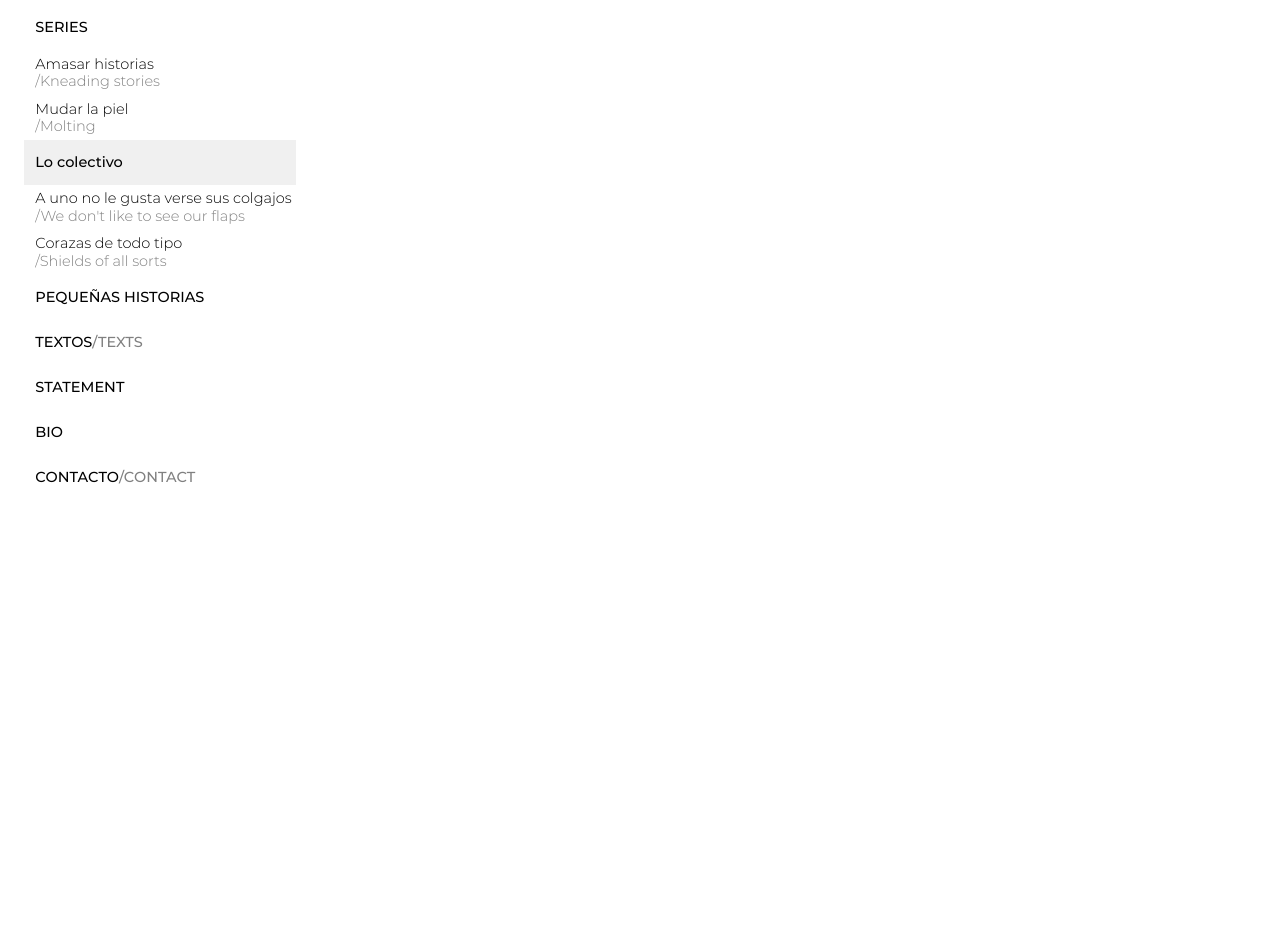
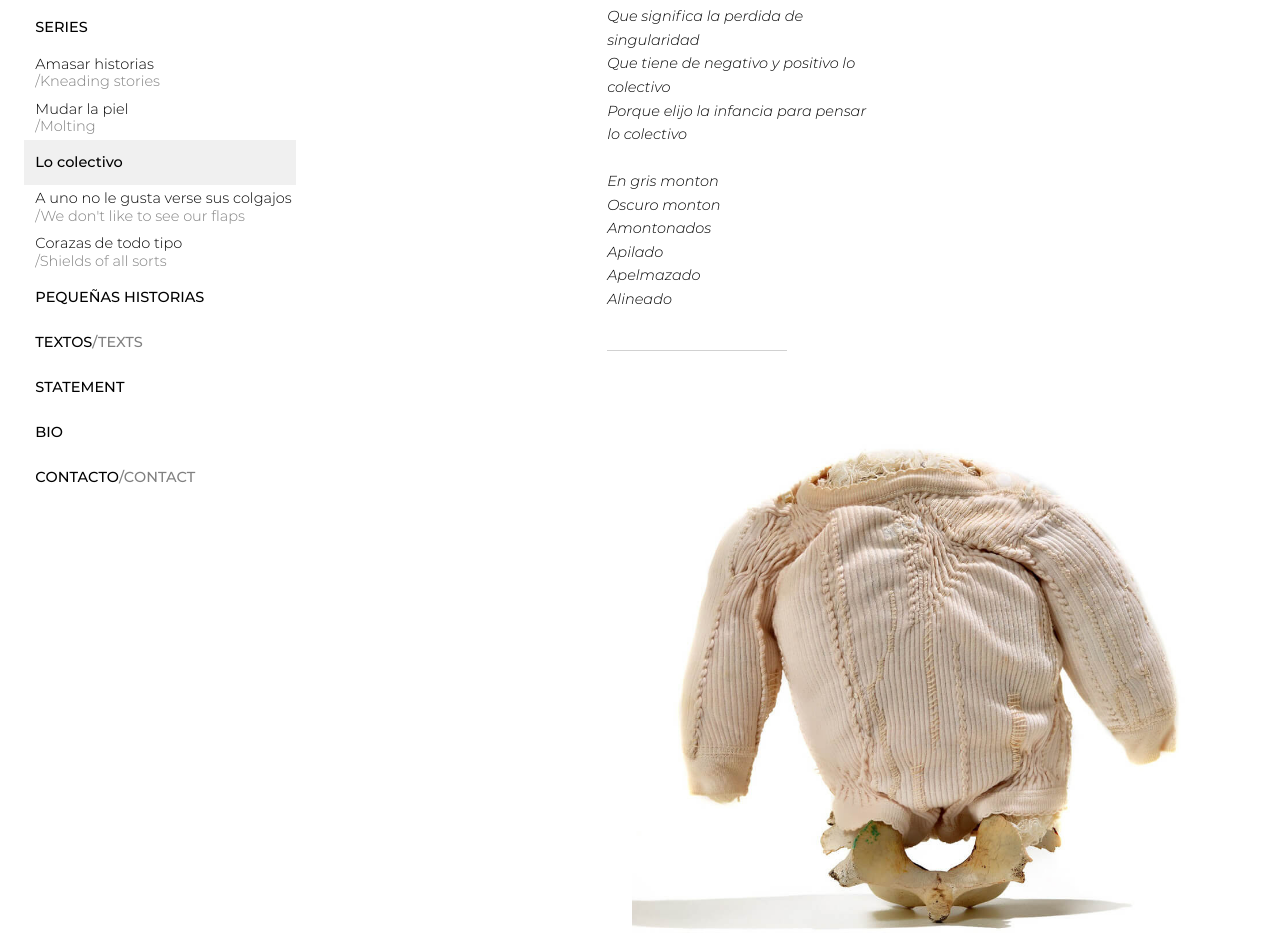
Before and after one commit to rizoma-dg/silvinadelascarreras, a plain HTML site: page lo-colectivo.html in a window 1280 px wide. Shown: the part 89-1025 px from the top of the page. Before the commit the page ends 800 px from the top, so only its background shows below. Drawn offline with nearby package versions, Linux system fonts and the light colour scheme.

Commit message:
Series: Lo colectivo (solo texto)

```diff
--- a/lo-colectivo.html
+++ b/lo-colectivo.html
@@ -49,9 +49,43 @@
         <h1> Lo colectivo <span class="texto-claro"></span></h1>
       </div>
 
-      <div class="text-container mt-2 mb-1 pl-2 pr-2">
-        <p>Próximamente</p>
+      <!-- cuerpo -->
+
+      <div class="col col-75 ol-25 m-ol-0 m-col-100 margin-header">
+        <div class="banner-titulo mt-2 pl-2">
+          <h1> Amasar historias <span class="texto-claro">/ Kneading stories</span></h1>
+        </div>
+        <div class="contenedor-textos-series">
+            <div class="text-container texto-series mt-2 mb-1 pl-2 pr-2">
+          <p><em>
+            Pensar que pasa con los descabezados<br>
+            Que significa la perdida de singularidad<br>
+            Que tiene de negativo y positivo lo colectivo<br>
+            Porque elijo la infancia para pensar lo colectivo<br>
+            <br>
+            En gris monton <br>
+            Oscuro monton<br>
+            Amontonados<br>
+            Apilado<br>
+            Apelmazado<br>
+            Alineado<br>
+
+          </em></p>
+        </div>
       </div>
+        <div class="separador ml-2"></div>
+        <div class="contenedor-serie mt-3 mb-3">
+
+          <div class="item-serie">
+            <img src="img/amasar-historias/a-burgeois.jpg" alt="A Burgeois">
+            <span class="texto-serie mt-1 mb-2"><strong>A Bourgeois</strong><br>Objeto</span>
+          </div>
+
+        </div>
+      </div>
+
+      <!-- cuerpo -->
+
     </div>
   </div>
 </body>
```
